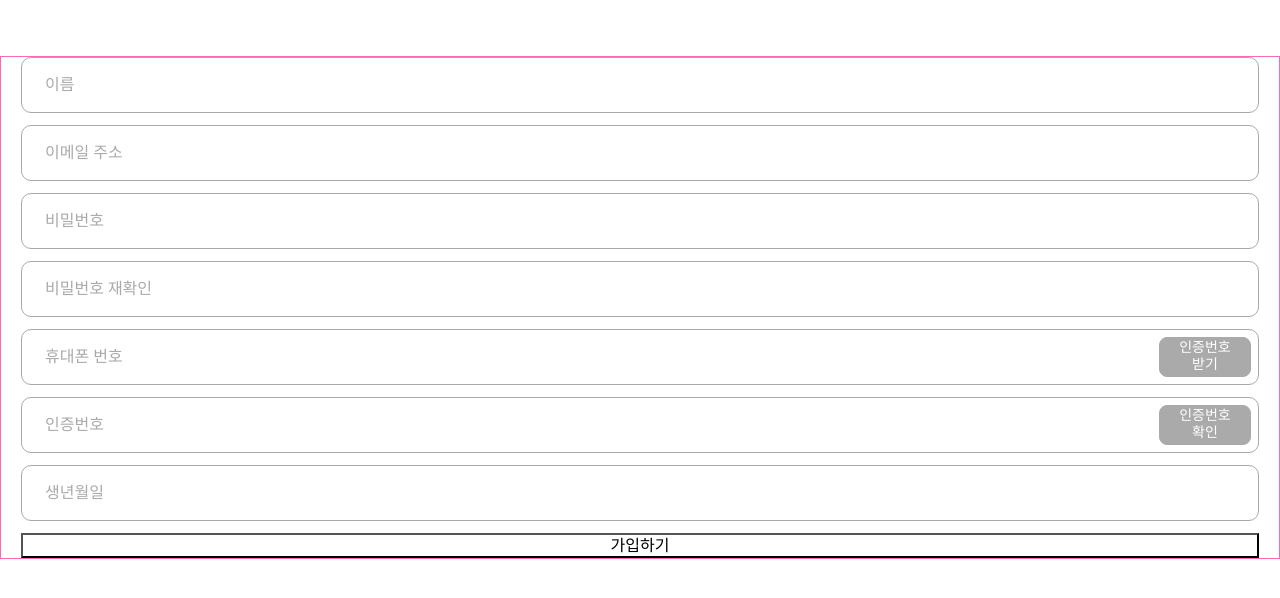
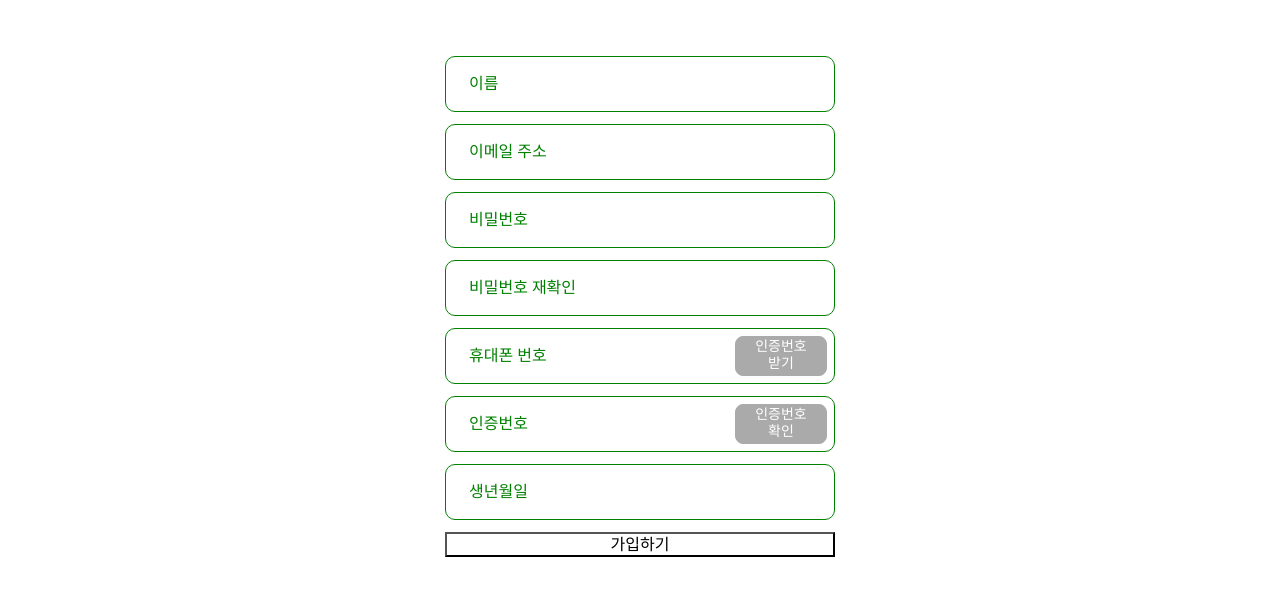
Before and after one commit to devhan0737/pillgram, a React (Vite) app: page /SignupPage in a window 1280 px wide. Shown: the top 598 px of the page. Built offline with nearby package versions, Linux system fonts and the light colour scheme; a web font is replaced by a local one.

Commit message:
회원가입 hook form과 zod 연결

```diff
--- a/package.json
+++ b/package.json
@@ -10,6 +10,7 @@
     "preview": "vite preview"
   },
   "dependencies": {
+    "@hookform/resolvers": "^3.10.0",
     "react": "^18.3.1",
     "react-dom": "^18.3.1",
     "react-hook-form": "^7.54.2",
--- a/src/_root/SignForm.jsx
+++ b/src/_root/SignForm.jsx
@@ -2,11 +2,13 @@ import React from "react";
 import { useForm } from "react-hook-form";
 import styled from "styled-components";
 import { INPUT_FIELD_ARR } from "../assets/join-static-values";
+import { z } from "zod";
+import { zodResolver } from "@hookform/resolvers/zod";
 
 const Container = styled.div`
+  max-width: 430px;
   width: 100%;
   padding: 0 20px;
-  border: 1px solid hotpink;
   box-sizing: border-box;
 `;
 const FormBox = styled.form`
@@ -26,18 +28,38 @@ const InputField = styled.div`
     top: 18px;
     left: 24px;
     font-size: 1.6rem;
-    color: #aaaaaa;
+    color: ${({ isvalid, isFocused }) =>
+      isFocused
+        ? "green"
+        : isvalid === true
+        ? "green"
+        : isvalid === false
+        ? "red"
+        : "#aaaaaa"};
   }
 `;
 const InputWrapper = styled.div`
   width: 100%;
   input {
     position: relative;
-    border: 1px solid #aaaaaa;
+    border: 1px solid
+      ${({ isvalid, isFocused }) =>
+        isFocused
+          ? "green"
+          : isvalid === true
+          ? "green"
+          : isvalid === false
+          ? "red"
+          : "#aaaaaa"};
+
     border-radius: 10px;
     box-sizing: border-box;
     width: 100%;
     height: 56px;
+    padding: 10px 0 0 24px;
+    &:focus {
+      border: 1px solid green; /* 포커스 시 초록색 */
+    }
   }
   button {
     box-sizing: border-box;
@@ -52,32 +74,74 @@ const InputWrapper = styled.div`
     color: #fff;
     background-color: #aaaaaa;
   }
+  span {
+    color: red;
+    font-size: 1.4rem;
+    margin-top: 4px;
+  }
 `;
+
+const schema = z.object({
+  name: z.string().min(2, "이름은 최소 2자 이상이어야 합니다."),
+  email: z.string().email("올바른 이메일 형식을 입력해주세요."),
+  password: z
+    .string()
+    .min(8, "비밀번호는 최소 8자 이상입니다.")
+    .regex(
+      /^(?=.*[a-zA-Z])(?=.*\d)(?=.*[@$!%*?&])[A-Za-z\d@$!%*?&]+$/,
+      "영문, 숫자, 특수문자를 포함해야 합니다."
+    ),
+  confirmPassword: z
+    .string()
+    .min(8, "비밀번호 확인은 최소 8자 이상입니다")
+    .refine(
+      (val, ctx) => val === ctx.parent.password,
+      "비밀번호가 일치하지 않습니다"
+    ),
+  phone: z.string().regex(/^010\d{7,8}$/, "올바른 휴대폰 번호를 입력해주세요."),
+  birth: z
+    .string()
+    .regex(
+      /^(19|20)\d{2}(0[1-9]|1[0-2])(0[1-9]|[12][0-9]|3[01])$/,
+      "올바른 생년월일(YYYYMMDD)을 입력해주세요."
+    ),
+});
 
 const SignForm = () => {
   const {
     register,
     handleSubmit,
     formState: { errors },
-  } = useForm();
+  } = useForm({ resolver: zodResolver(schema), mode: "onChange" });
 
+  const onSubmit = (data) => {
+    console.log("폼 데이터:", data); // 여기서 콘솔 로그 확인
+
+    alert("회원가입이 완료되었습니다.");
+  };
   return (
     <Container>
-      <FormBox onSubmit={handleSubmit}>
-        {INPUT_FIELD_ARR.map((field) => (
-          <InputField key={field.id}>
+      <FormBox onSubmit={handleSubmit(onSubmit)}>
+        {INPUT_FIELD_ARR.map((field) => {
+          const isvalid = errors[field.id] === undefined; // 유효성 검사 통과 여부
+          const [isFocused, setIsFocused] = React.useState(false); // 포커스 상태 관리
+          return (
+            <InputField key={field.id} isvalid={isvalid}>
               <label htmlFor={field.id}>{field.label}</label>
-            <InputWrapper>
+              <InputWrapper isvalid={isvalid}>
                 <input
                   id={field.id}
                   type={field.type}
                   {...register(field.id, field.validation)}
+                  onFocus={() => setIsFocused(true)} // 포커스 상태를 true로 설정
+                  onBlur={() => setIsFocused(false)} // 포커스 상태를 false로 설정
                 />
                 {field.buttonText && <button>{field.buttonText}</button>}
               </InputWrapper>
               {errors[field.id] && <span>{errors[field.id].message}</span>}
             </InputField>
-        ))}
+          );
+        })}
         <button type="submit">가입하기</button>
       </FormBox>
     </Container>
--- a/src/_root/ZodSignupPage.jsx
+++ b/src/_root/ZodSignupPage.jsx
@@ -3,6 +3,8 @@ import styled from "styled-components";
 import SignForm from "./SignForm";
 
 const Container = styled.div`
+  display: flex;
+  justify-content: center;
   width: 100%;
   margin: 56px 0 0 0;
 `;
--- a/src/components/Header/GnbWrapper.jsx
+++ b/src/components/Header/GnbWrapper.jsx
@@ -27,7 +27,7 @@ const GnbWrap = styled.div`
   }
 `;
 
-const Gnb = styled.div`
+const Gnb = styled.ul`
   display: flex;
   flex-direction: column;
   max-width: 100%;
@@ -36,6 +36,7 @@ const Gnb = styled.div`
   top: 64px;
   left: 0;
   box-sizing: border-box;
+  list-style: none;
 
   ${mq("desktop")} {
     padding: 0;
@@ -64,7 +65,7 @@ const Gnb = styled.div`
       ${mq("desktop")} {
         font-size: 1.8rem;
       }
-      a:hover {
+      &:hover a {
         color: #2aad5c; /* hover 시 색상 */
       }
     }
```
Also changed, not shown: 1 other file (tests, documents, lock files or other folders). Lines whose indentation alone changed are shown as unchanged.
